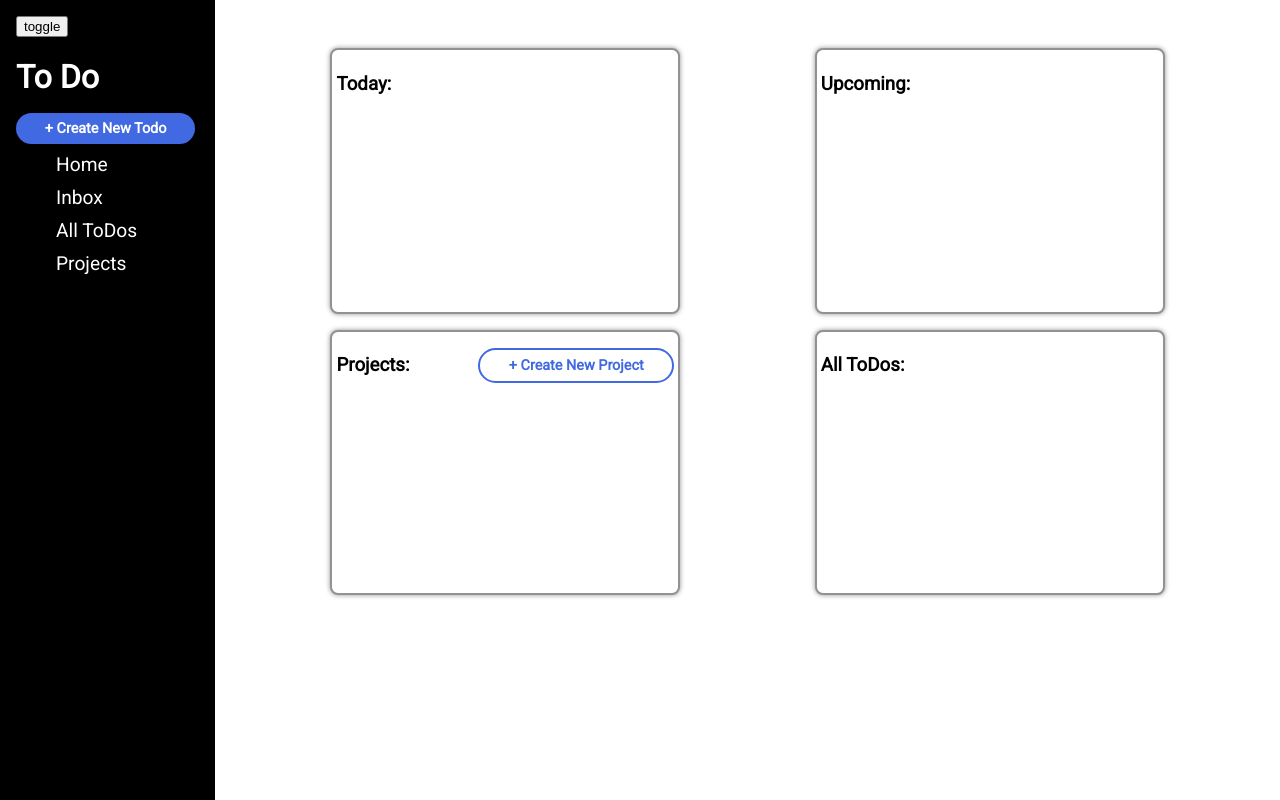
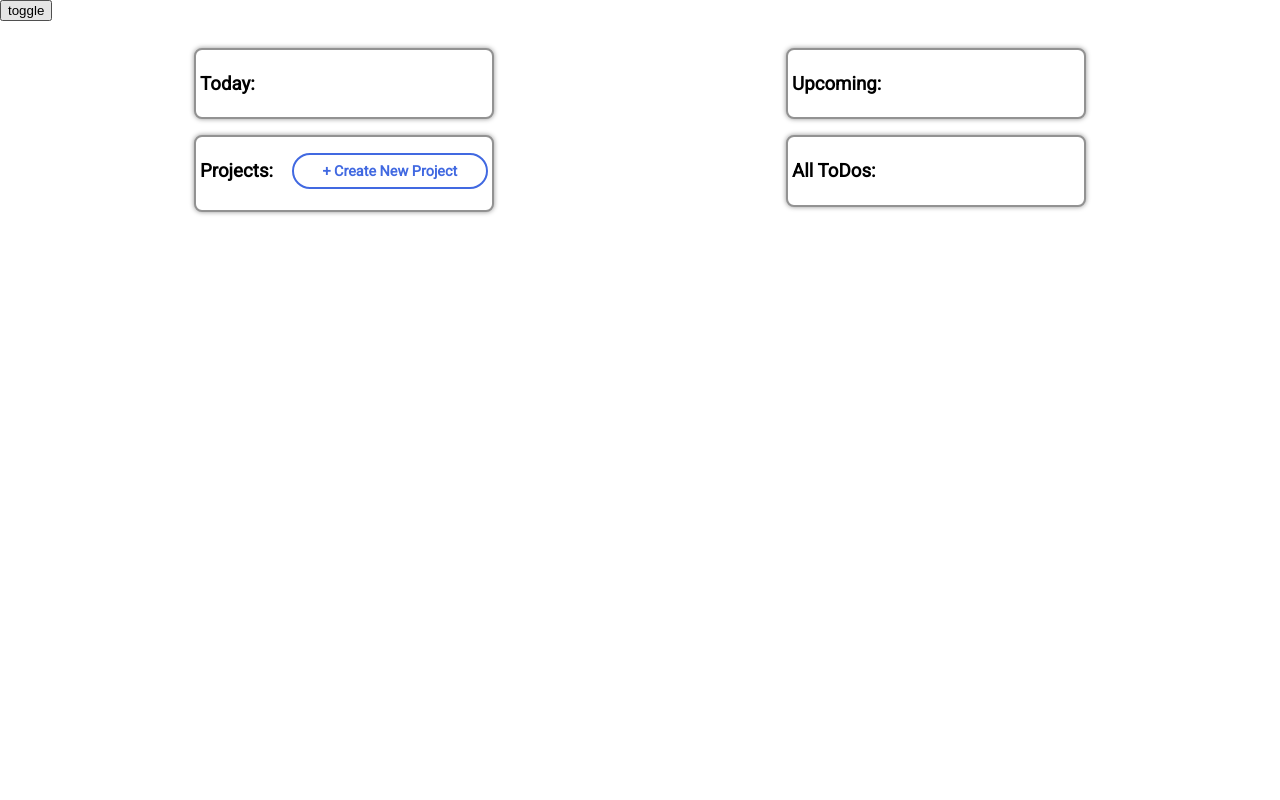
Before and after one commit to BrandonC123/todo-list, a plain HTML site: page index.html in a window 1280 px wide. Drawn offline with Linux system fonts and the light colour scheme.

Commit message:
Prototype styling for sidebar on mobile.

```diff
--- a/index.html
+++ b/index.html
@@ -8,13 +8,11 @@
         <title>ToDo List</title>
     </head>
     <body>
+        <button class="side-toggle" aria-label="open navigation">toggle</button>
         <div class="overall-container">
             <div class="sidebar">
-                <button class="side-toggle" aria-label="open navigation">
-                    toggle
-                </button>
                 <h1>To Do</h1>
-                <div class="sidebar-container">
+                <div class="sidebar-content-container">
                     <a id="create-btn" class="action-btn" href="#"
                         >+ Create New Todo</a
                     >
--- a/style.css
+++ b/style.css
@@ -43,6 +43,7 @@ li a:hover {
 
 table {
     border-collapse: collapse;
+    font-size: .75rem;
 }
 
 table,
@@ -66,19 +67,28 @@ tr:nth-child(even) {
 
 .overall-container {
     display: flex;
+    align-items: flex-start;
     height: 100vh;
 }
 
-.sidebar-container {
-    display: none;
+.side-toggle {
+    /* align-self: flex-start; */
+    position: absolute;
 }
 
 .sidebar {
-    width: 20%;
+    /* width: 20%; */
+    display: none;
+    height: 100%;
     max-width: 300px;
     padding: 1em;
     background-color: black;
     color: white;
+}
+
+.sidebar-content-container {
+    display: none;
+    /* visibility: hidden; */
 }
 
 .sidebar-tabs li {
@@ -93,7 +103,6 @@ tr:nth-child(even) {
 
 .content-container {
     width: 100%;
-    padding: 3em;
 }
 
 .page {
@@ -181,7 +190,7 @@ tr:nth-child(even) {
     overflow: auto;
     width: 35%;
     height: 90%;
-    min-width: 350px;
+    min-width: 300px;
     padding: 0.25em;
     box-shadow: 0 0 5px rgb(146, 146, 146);
     margin-bottom: 1em;
@@ -294,16 +303,19 @@ tr:nth-child(even) {
     color: #c40233;
 }
 
-.show {
-    display: inline;
+.expand {
+    width: 40%;
+}
+
+.show-sidebar {
+    display: block;
 }
 
 .hide {
     display: none;
 }
 
-@media (min-width: 600px), (max-height: 1100px) {
-}
+
 
 @media (min-width: 1100px) {
     .row {
@@ -311,10 +323,13 @@ tr:nth-child(even) {
         justify-content: space-around;
         /* height: 50%; */
     }
+    .content-container {
+        padding: 3em;
+    }
     .hide {
         display: none;
     }
-    .sidebar-container {
+    .sidebar-content-container {
         display: block;
     }
 }
```
